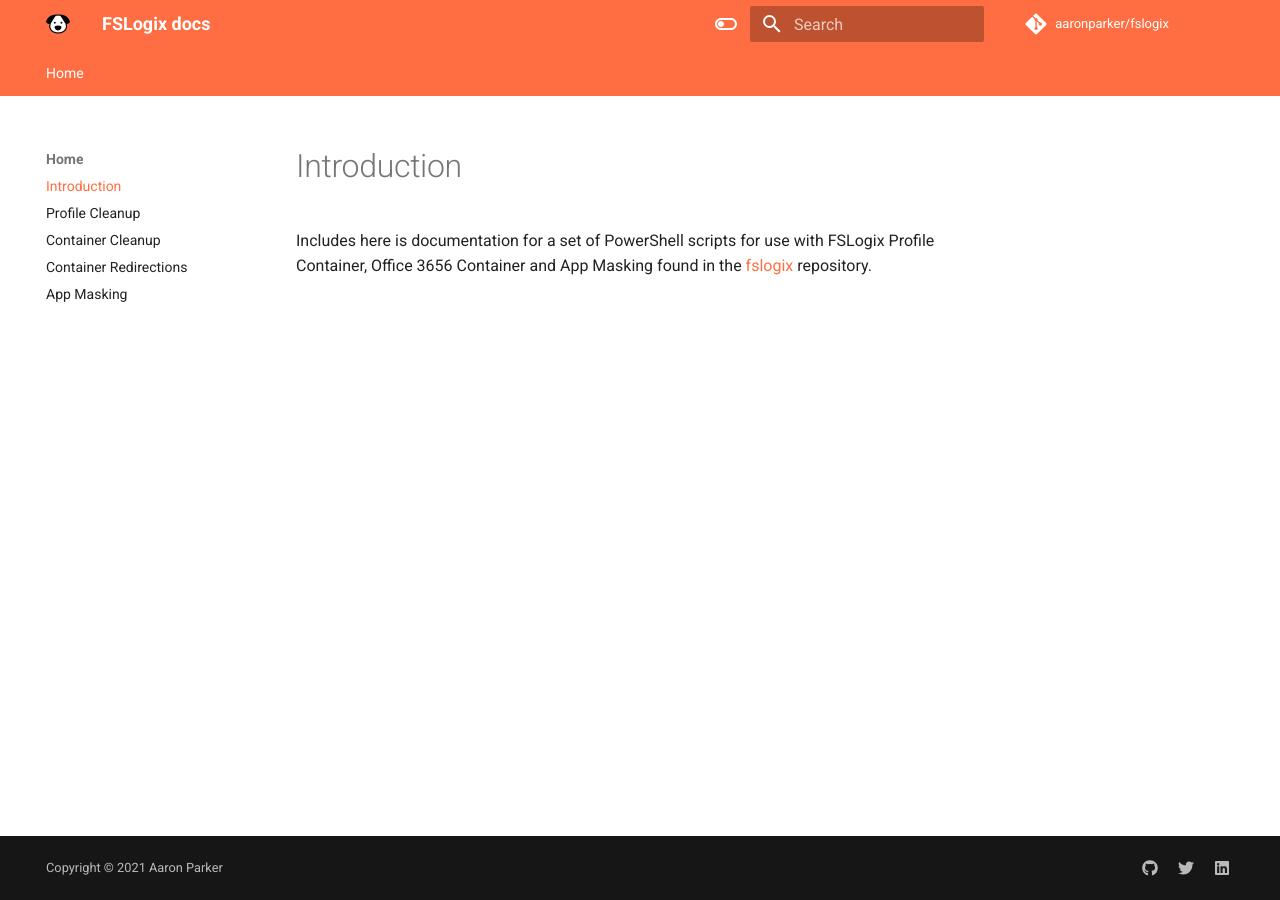
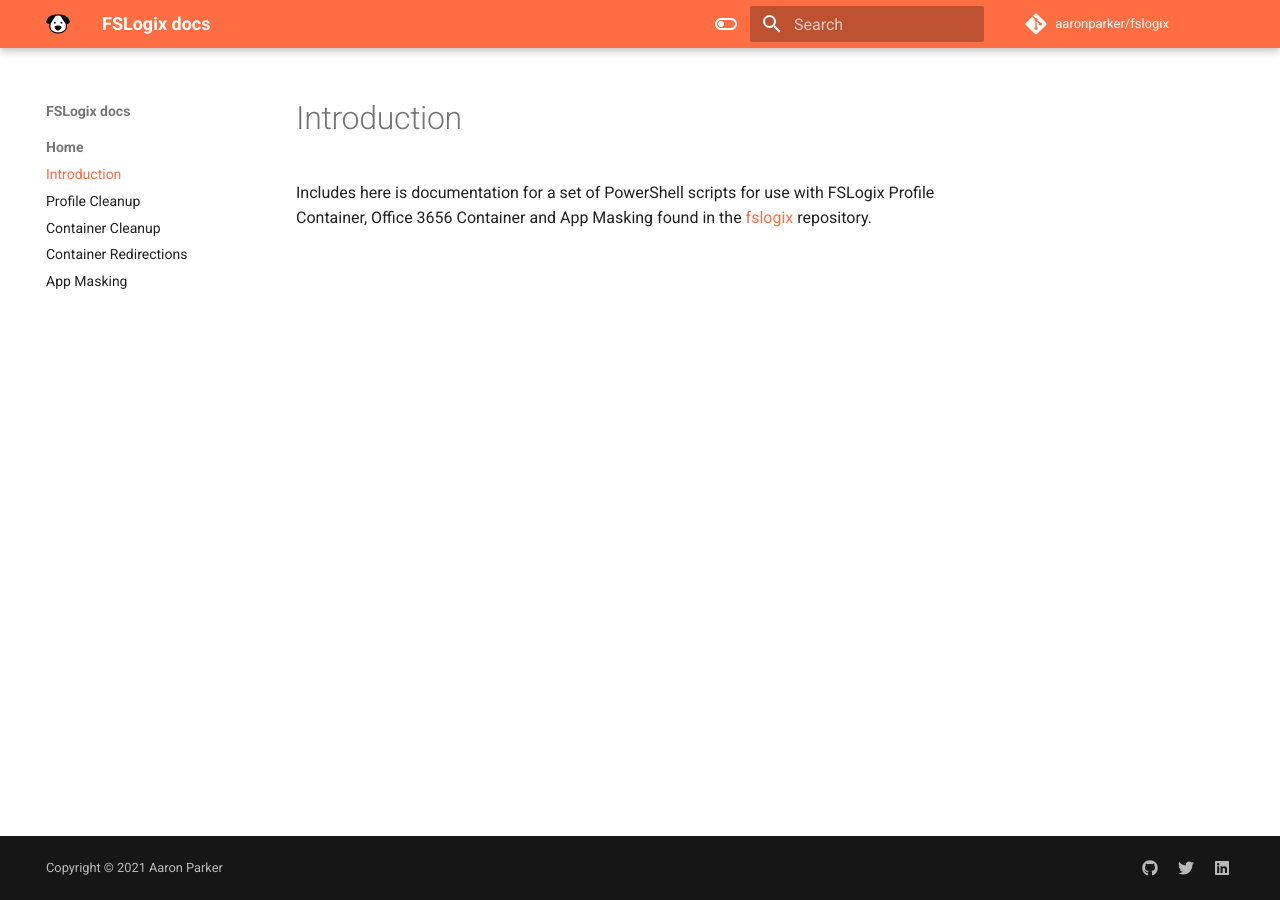
Before and after one commit to aaronparker/fslogix, an MkDocs documentation site: the page built from docs/index.md, in a window 1280 px wide. Built offline with MkDocs 1.6.1 and Material for MkDocs 9.7.7, drawn with Linux system fonts in a browser that asks for light colours; comment, search, counter and statistics services are not loaded.

Commit message:
Update nav

```diff
--- a/mkdocs.yml
+++ b/mkdocs.yml
@@ -28,9 +28,9 @@
   # Default values, taken from mkdocs_theme.yml
   language: en
   features:
-    # - navigation.instant
+    - navigation.instant
     - navigation.sections
-    - navigation.tabs
+    # - navigation.tabs
   palette:
     - scheme: default
       primary: deep orange
```
